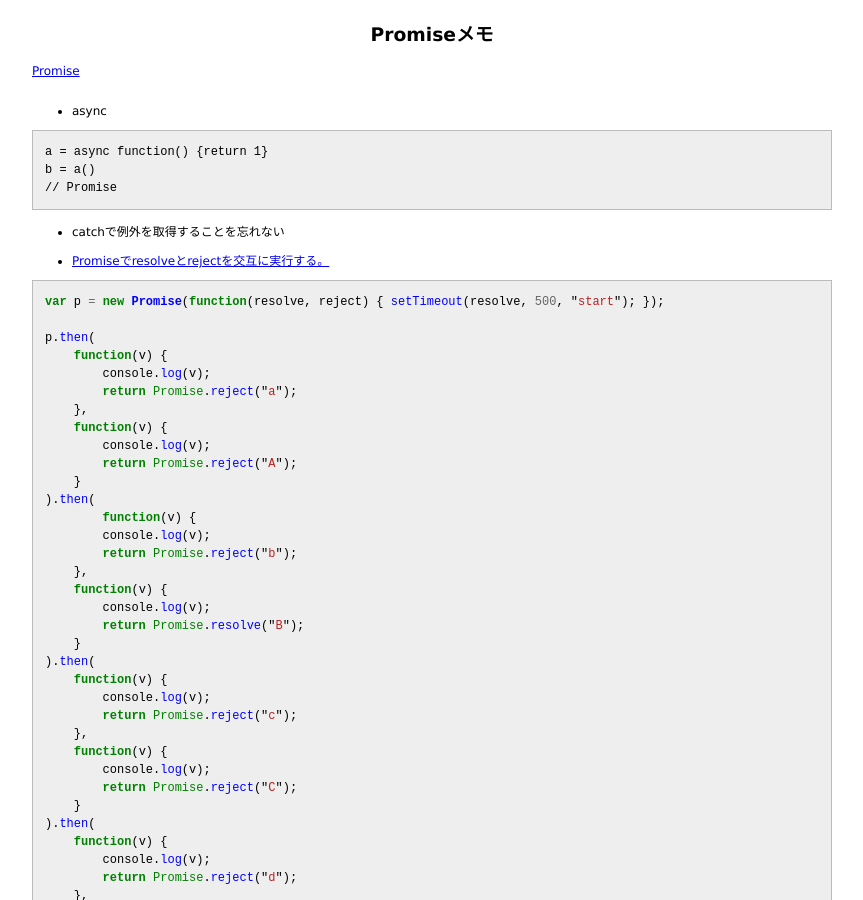
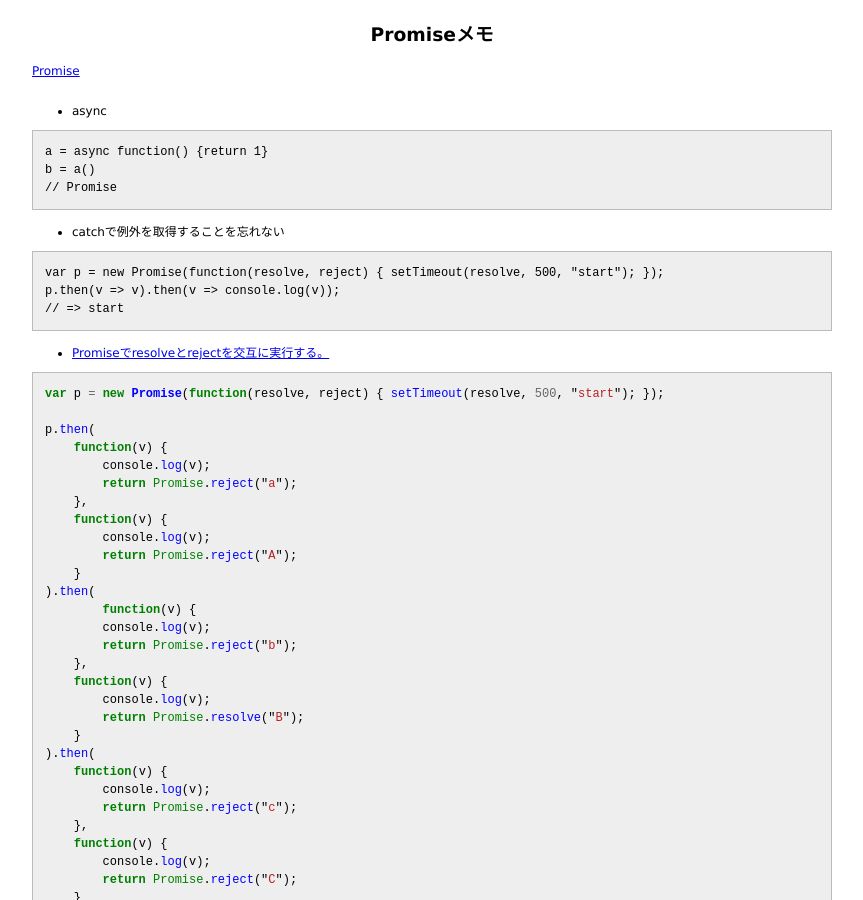
Before and after one commit to 38elements/38elements.github.com, a Jekyll site: the page built from _posts/2014-5-27-promise.md, in a window 1280 px wide and 900 px high. Shown: the whole window, without its empty margins (208-1071 px from the left). Built offline with Jekyll 4.4.1, drawn with Linux system fonts in a browser that asks for light colours.

Commit message:
Update 2014-5-27-promise.md

````diff
--- a/_posts/2014-5-27-promise.md
+++ b/_posts/2014-5-27-promise.md
@@ -14,6 +14,12 @@ b = a()
 ```
 
 * catchで例外を取得することを忘れない
+
+```
+var p = new Promise(function(resolve, reject) { setTimeout(resolve, 500, "start"); });
+p.then(v => v).then(v => console.log(v));
+// => start
+```
 
 * [Promiseでresolveとrejectを交互に実行する。](http://jsrun.it/38elements/Promise_resolve_and_reject)
 {% highlight javascript %}
````
